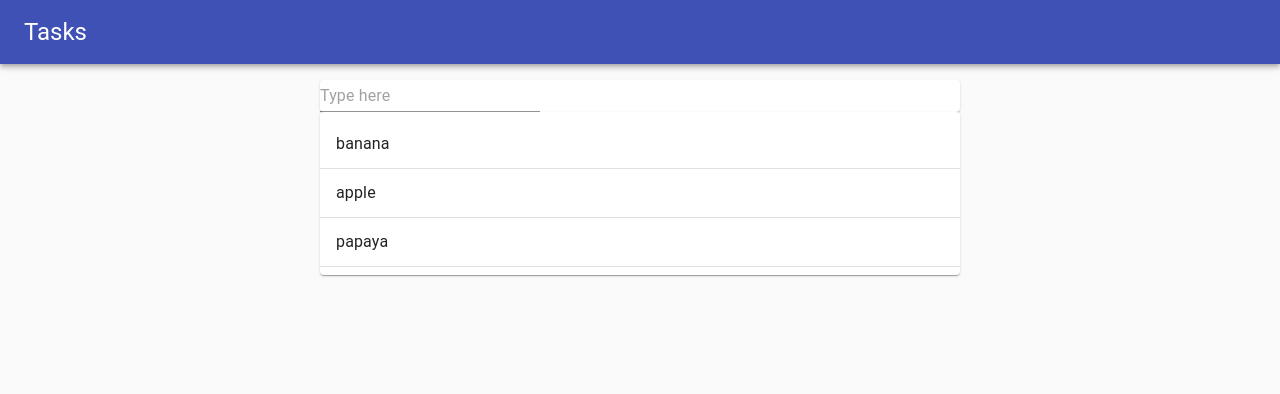
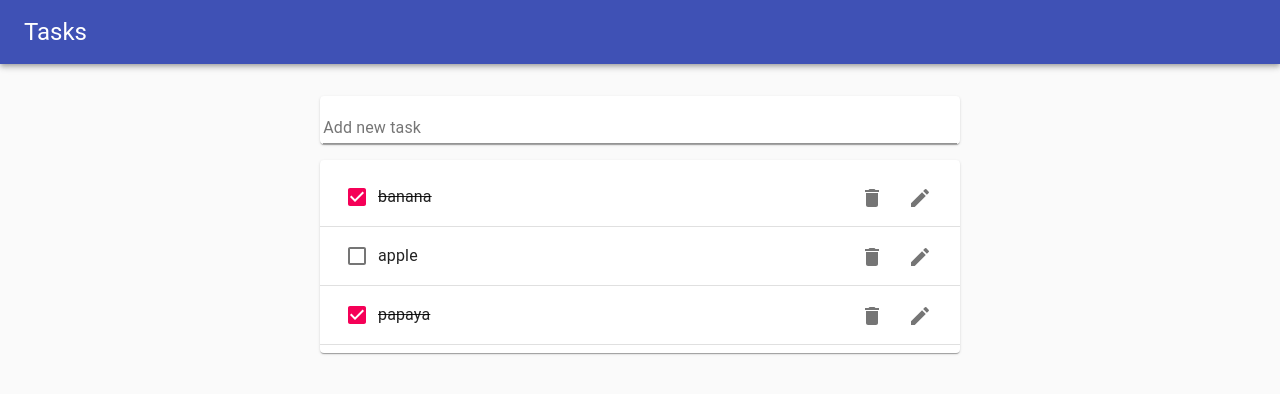
Before and after one commit to jay-web/taskmanager, a React (Create React App) app: page / in a window 1280 px wide. Shown: the top 394 px of the page. Built offline with nearby package versions, Linux system fonts and the light colour scheme; the HTML template or start-up script is replaced by a standard one.

Commit message:
Added checkbox, delete and edit buttons only, not features

```diff
--- a/package.json
+++ b/package.json
@@ -4,6 +4,7 @@
   "private": true,
   "dependencies": {
     "@material-ui/core": "^4.11.0",
+    "@material-ui/icons": "^4.9.1",
     "@testing-library/jest-dom": "^5.11.5",
     "@testing-library/react": "^11.1.0",
     "@testing-library/user-event": "^12.1.10",
--- /dev/null
+++ b/src/components/task/task.component.jsx
@@ -0,0 +1,31 @@
+import React from "react";
+import {ListItem, ListItemText, Checkbox } from "@material-ui/core";
+import {IconButton, ListItemSecondaryAction } from "@material-ui/core";
+
+import DeleteIcon  from "@material-ui/icons/Delete";
+import EditIcon from "@material-ui/icons/Edit";
+
+
+function Task ({task, completed}) {
+    const textDecoration = completed ? "line-through" : "none";
+    return (
+        <span>
+        <ListItem gutters="true" divider>
+          <Checkbox tabIndex={-1} checked={completed} />
+          <ListItemText style={{ textDecoration: textDecoration}}>
+             {task}
+          </ListItemText>
+          <ListItemSecondaryAction>
+              <IconButton aria-label="delete">
+                  <DeleteIcon />
+              </IconButton>
+              <IconButton aria-label="edit">
+                  <EditIcon />
+              </IconButton>
+          </ListItemSecondaryAction>
+        </ListItem>
+      </span>
+    )
+}
+
+export default Task;
--- a/src/components/tasks_form/tasksForm.component.jsx
+++ b/src/components/tasks_form/tasksForm.component.jsx
@@ -12,9 +12,13 @@ function TaskForm (props) {
     }
 
     return (
-        <Paper>
+        <Paper style={{ margin: "1rem 0", padding: "0 .2rem"}}>
             <form onSubmit={onSubmit}>
-              <TextField value={value} onChange={handleChange} placeholder="Type here" />
+              <TextField
+                value={value}
+                onChange={handleChange}
+                label="Add new task"
+                fullWidth/>
             </form>
 
         </Paper>
--- a/src/components/tasks_list/tasksList.component.jsx
+++ b/src/components/tasks_list/tasksList.component.jsx
@@ -1,27 +1,22 @@
 import React from "react";
-import { List, ListItem, ListItemText, Paper } from '@material-ui/core';
+import { List, Paper } from "@material-ui/core";
+import Task from "./../task/task.component";
 
 
 function TaskList(props) {
-    const {tasks} = props;
-    console.log({tasks});
+  const { tasks } = props;
+  console.log({ tasks });
   return (
     <Paper>
       <List>
         {tasks.map((task) => {
-                  return <span key={task.id}>
-                         <ListItem  gutters="true" divider>
-                        <ListItemText >{task.item}</ListItemText>
-                    </ListItem>
-                  </span>
-
-
-
+          return (
+            <Task task={task.item} key={task.id} completed={task.completed} />
+          );
         })}
       </List>
     </Paper>
-
-    )
+  );
 }
 
 export default TaskList;
```
Also changed, not shown: 1 other file (tests, documents, lock files or other folders). Lines whose indentation alone changed are shown as unchanged.
